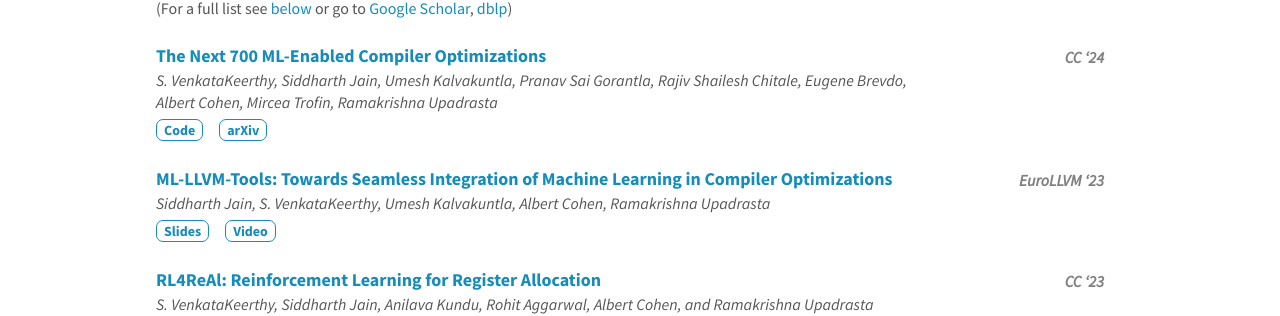
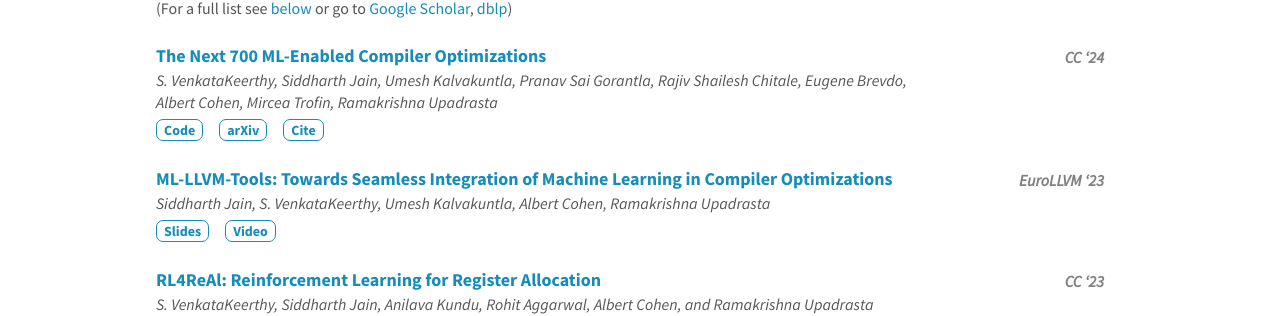
Before and after one commit to utpalbora/compilers.cse.iith.ac.in, a Jekyll site: the page built from _pages/publications.md, in a window 1280 px wide and 900 px high. Shown: the part 151-467 px from the top of the window. Built offline with Jekyll 4.4.1, drawn with Linux system fonts in a browser that asks for light colours; nearby versions of some CDN libraries.

Commit message:
Update publications.md

```diff
--- a/_pages/publications.md
+++ b/_pages/publications.md
@@ -149,7 +149,7 @@ document.querySelectorAll('trophyimage')[1].style.setProperty("--content", a);
   <a class=badge href="{{publi.arxiv_link}}">arXiv</a>&nbsp;&nbsp;&nbsp;&nbsp;
   {% endif %}
 
-  {% if publi.paper_link != "" || publi.arxiv_link != "" || publi.authors != "" %}
+  {% if publi.paper_link != "" or publi.arxiv_link != "" %}
   <script>
   document.addEventListener('DOMContentLoaded', function() {
     var openCitationButton = document.getElementById('openCitationButton_{{publi.shortname}}');
```
